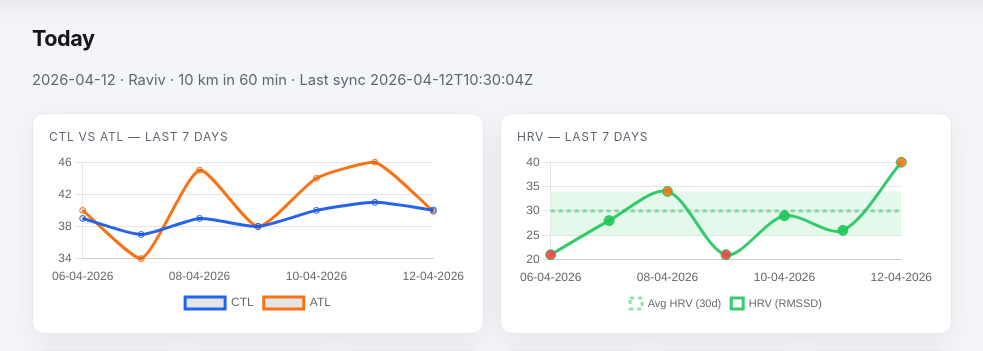
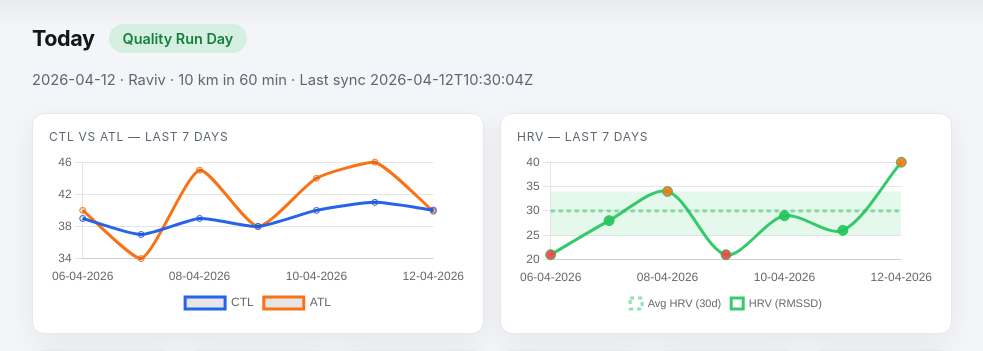
Before and after one commit to Raviv65/running-coach, a Flask app: page / in a window 1280 px wide. Shown: the part 54-405 px from the top of the page, without its empty margins (148-1131 px from the left). Run offline with Flask 3, Linux system fonts and the light colour scheme.

Commit message:
Add day status badge derived from recovery score and TSB
Co-Authored-By: Claude Sonnet 4.6 <noreply@anthropic.com>

```diff
--- a/app.py
+++ b/app.py
@@ -310,6 +310,22 @@ def index():
             "hrv": md.get("hrv_last"),
         })
 
+    # Derive day status label
+    recovery = m.get("recovery_score")
+    tsb = m.get("tsb")
+
+    if recovery is not None and tsb is not None:
+        if recovery >= 70 and tsb >= -7:
+            day_status = ("Quality Run Day", "green")
+        elif recovery >= 50 and tsb >= -12:
+            day_status = ("Steady Run Day", "amber")
+        elif recovery >= 35 and tsb >= -20:
+            day_status = ("Easy Run Day", "amber")
+        else:
+            day_status = ("Rest Day", "red")
+    else:
+        day_status = ("Data Pending", "amber")
+
     return render_template(
         "index.html",
         today=today,
@@ -318,6 +334,7 @@ def index():
         athlete=athlete,
         last_sync=(db.get("meta") or {}).get("last_sync"),
         chart_history=chart_history,
+        day_status=day_status,
     )
 
 
--- a/templates/index.html
+++ b/templates/index.html
@@ -1,7 +1,17 @@
 {% extends "base.html" %}
 {% block title %}Today — Running Coach{% endblock %}
 {% block content %}
-<h1>Today</h1>
+<div style="display:flex; align-items:center; gap:14px; flex-wrap:wrap;">
+  <h1 style="margin:0;">Today</h1>
+  <span style="
+    padding: 4px 14px;
+    border-radius: 20px;
+    font-size: 0.9rem;
+    font-weight: 600;
+    background: {% if day_status[1] == 'green' %}rgba(34,197,94,0.15){% elif day_status[1] == 'red' %}rgba(239,68,68,0.15){% else %}rgba(249,115,22,0.15){% endif %};
+    color: {% if day_status[1] == 'green' %}#15803d{% elif day_status[1] == 'red' %}#dc2626{% else %}#c2410c{% endif %};
+  ">{{ day_status[0] }}</span>
+</div>
 <p class="sub">{{ today }} · {{ athlete.name }} · {{ athlete.goal }}{% if last_sync %} · Last sync {{ last_sync[:19] }}Z{% endif %}</p>
 
 <!-- Charts row with metrics underneath each -->
```
